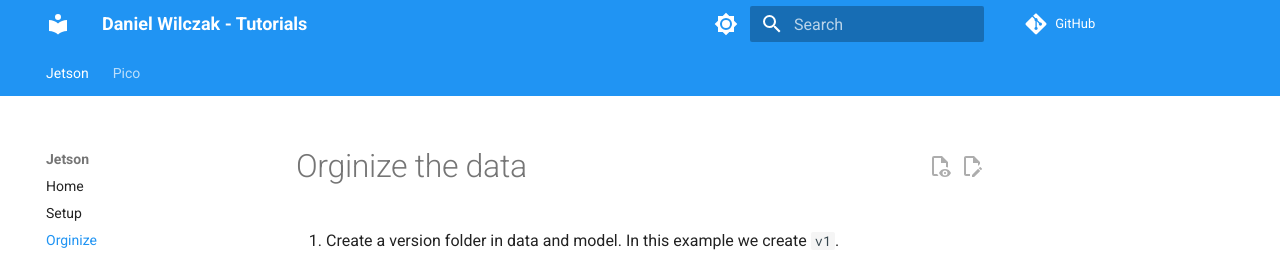
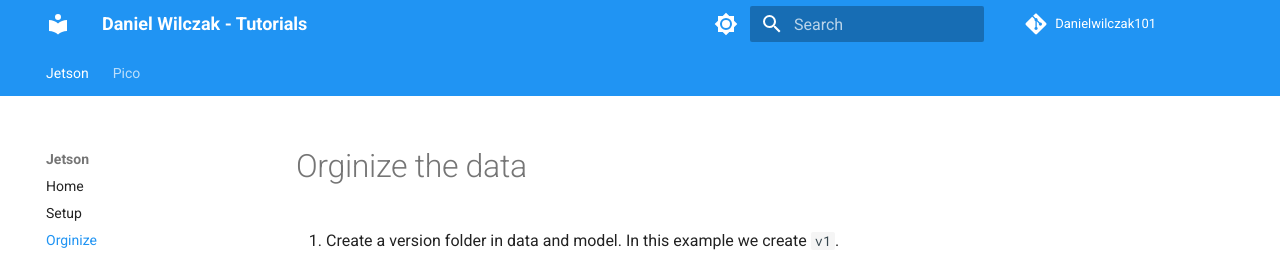
Before and after one commit to danielwilczak101/boat, an MkDocs documentation site: the page built from docs/jetson/organize.md, in a window 1280 px wide. Shown: the top 260 px of the page. Built offline with MkDocs 1.6.1 and Material for MkDocs 9.7.7, drawn with Linux system fonts in a browser that asks for light colours; comment, search, counter and statistics services are not loaded; some of the changed lines change nothing that is shown.

Commit message:
Updated.

```diff
--- a/mkdocs.yml
+++ b/mkdocs.yml
@@ -1,6 +1,5 @@
 site_name: Daniel Wilczak - Tutorials
-repo_url: https://github.com/sfc-gh-dwilczak/tutorials/
-edit_uri: edit/main/docs/
+repo_url: https://danielwilczak101.github.io/boat/
 
 theme:
   name: material
```
